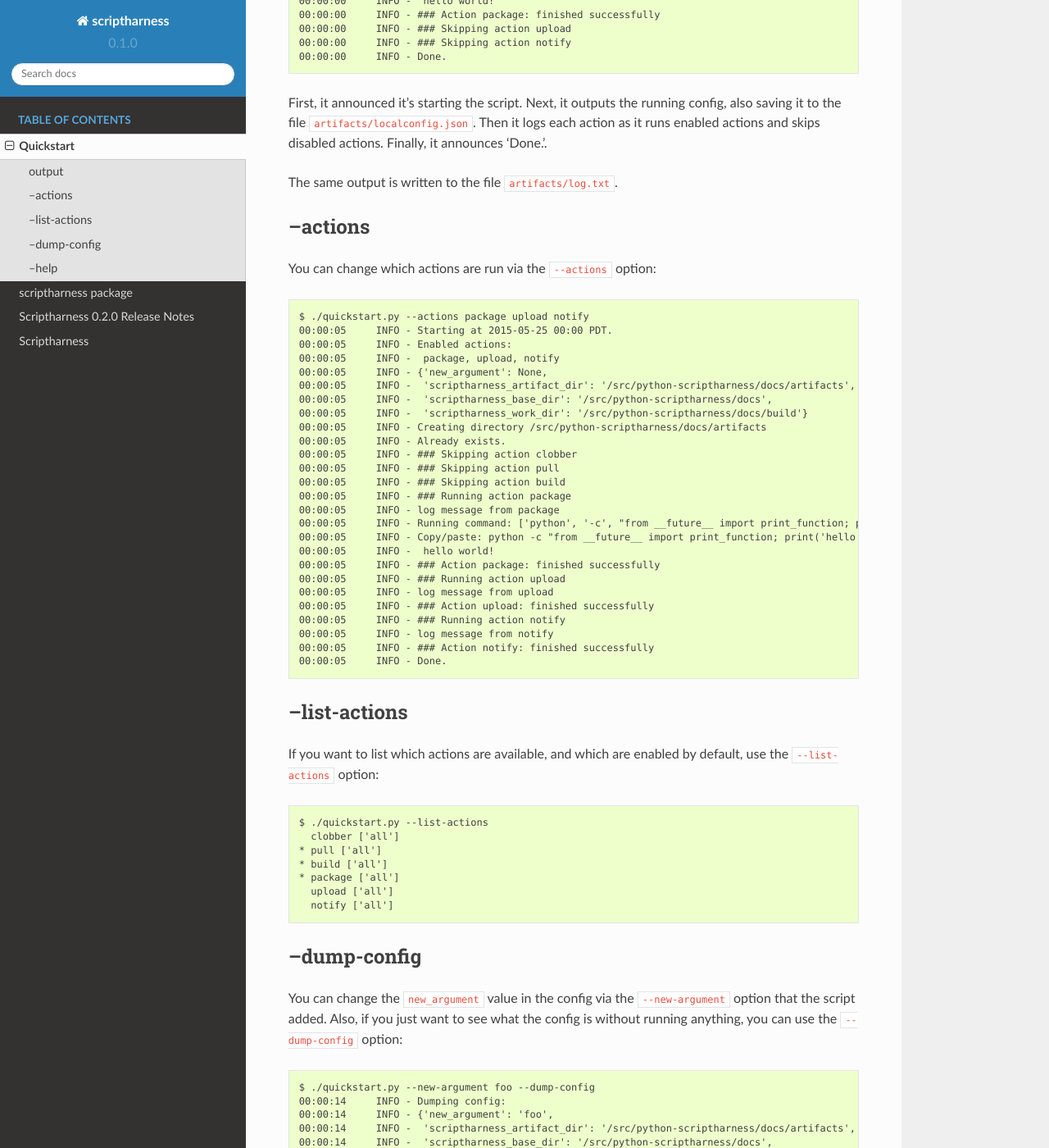
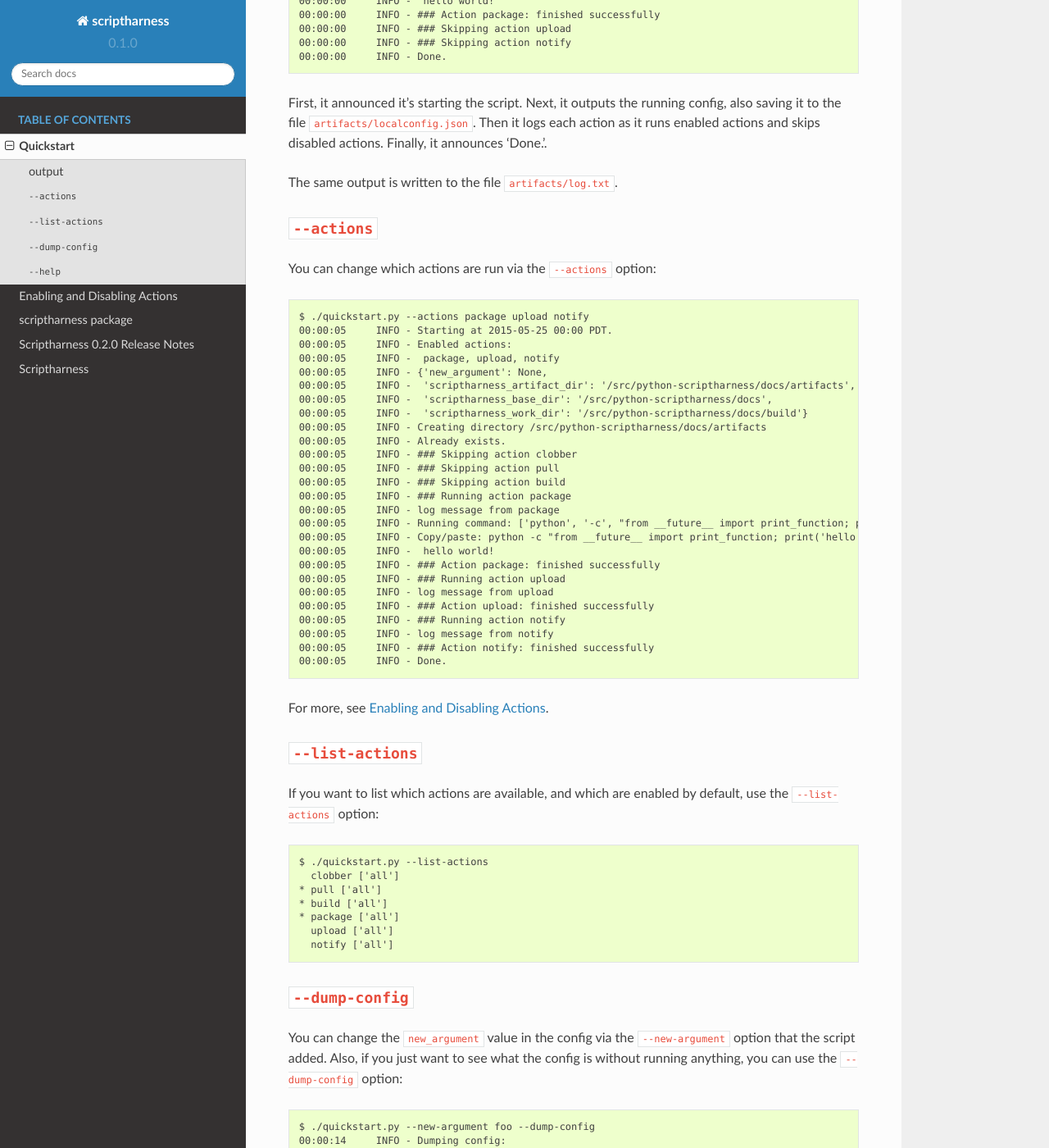
Before and after one commit to scriptharness/python-scriptharness, a Sphinx documentation site: the page built from docs/quickstart.rst, in a window 1280 px wide and 1400 px high, scrolled down 2565 px. Shown: the whole window at 82% size. Built offline with Sphinx 7.4.7 and the Read the Docs theme 2.0.0, drawn with Linux system fonts in a browser that asks for light colours.

Commit message:
enabling_actions doc

```diff
--- a/docs/index.rst
+++ b/docs/index.rst
@@ -10,6 +10,7 @@
    :maxdepth: 3
 
    quickstart
+   enabling_actions
    scriptharness
    releasenotes
    README
--- a/docs/quickstart.rst
+++ b/docs/quickstart.rst
@@ -161,9 +161,11 @@
 
 The same output is written to the file ``artifacts/log.txt``.
 
-#########
---actions
-#########
+.. _quickstart-actions:
+
+#############
+``--actions``
+#############
 
 You can change which actions are run via the ``--actions`` option::
 
@@ -195,9 +197,11 @@
     00:00:05     INFO - Done.
 
 
-##############
---list-actions
-##############
+For more, see :ref:`Enabling-and-Disabling-Actions`.
+
+##################
+``--list-actions``
+##################
 
 If you want to list which actions are available, and which are enabled by
 default, use the ``--list-actions`` option::
@@ -211,9 +215,9 @@
       notify ['all']
 
 
-#############
---dump-config
-#############
+#################
+``--dump-config``
+#################
 
 You can change the ``new_argument`` value in the config via the
 ``--new-argument`` option that the script added.  Also, if you just want to
@@ -230,9 +234,9 @@
     00:00:14     INFO - Already exists.
 
 
-######
---help
-######
+##########
+``--help``
+##########
 
 You can always use the ``--help`` option::
 
```
Also changed, not shown: docs/enabling_actions.rst (added, +59 -0 lines), docs/quickstart.rst.j2 (+16 -12 lines).
